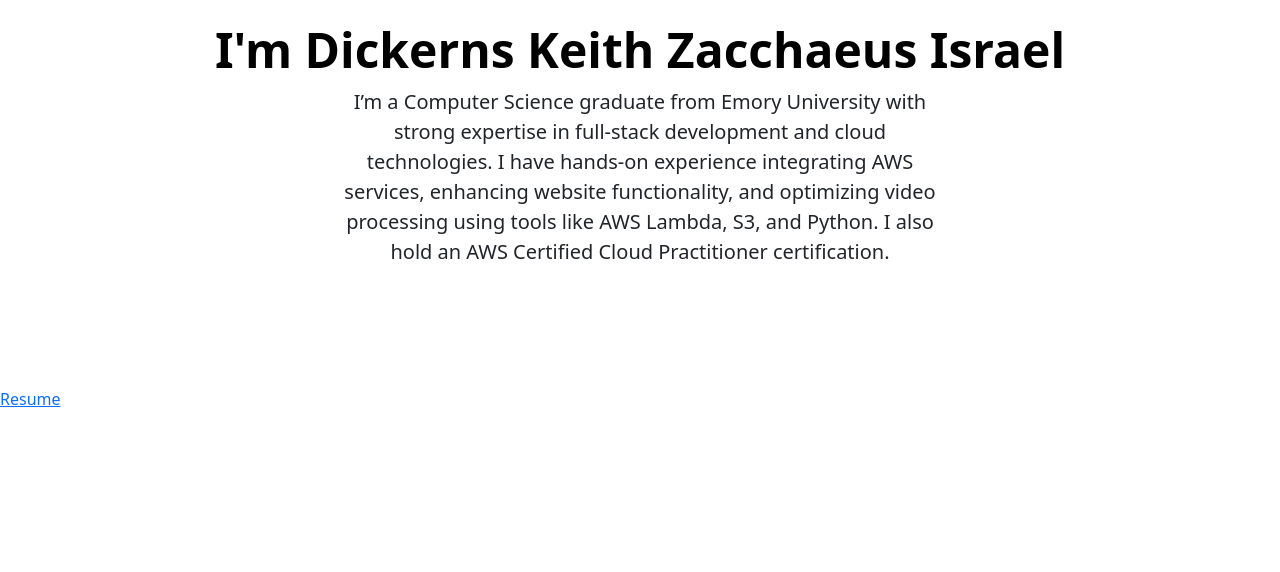
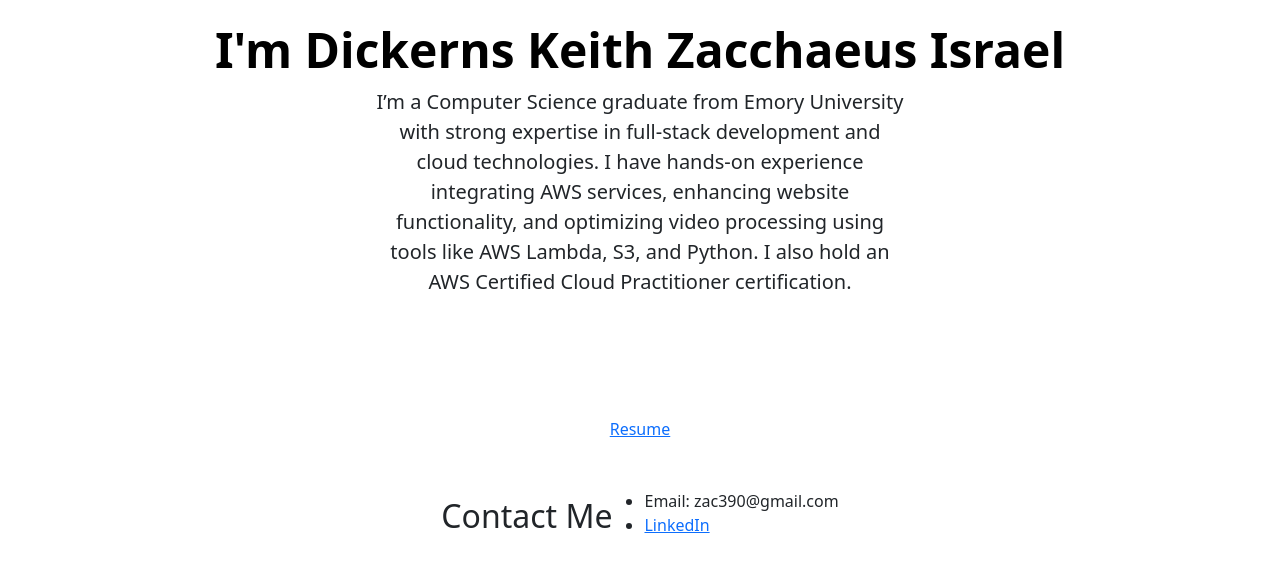
Before and after one commit to ZacIsrael/personal-site, a plain HTML site: page index.html in a window 1280 px wide. Shown: the part 156-728 px from the top of the page. Drawn offline with nearby package versions, Linux system fonts and the light colour scheme.

Commit message:
added a '/Contact Me/' section; centerned all of the elements on the site by giving them the '/container/' class; added a '/container/' class to the style.css file.

```diff
--- a/css/style.css
+++ b/css/style.css
@@ -0,0 +1,14 @@
+
+
+.container {
+
+    /* enables Flexbox, a powerful layout system used to align and
+    distribute elements within a container, even if their size is
+    dynamic or unknown. */
+    display: flex;
+    /* horizontal centering */
+    justify-content: center;
+    /* vertical centering */
+    align-items: center;
+
+}
--- a/index.html
+++ b/index.html
@@ -8,6 +8,9 @@
     <link href="https://cdn.jsdelivr.net/npm/bootstrap@5.3.0-alpha2/dist/css/bootstrap.min.css" rel="stylesheet"
   integrity="sha384-aFq/bzH65dt+w6FI2ooMVUpc+21e0SRygnTpmBvdBgSdnuTN7QbdgL+OapgHtvPp" crossorigin="anonymous">
 
+    <!-- add style.css file -->
+    <link href="./css/style.css" rel="stylesheet">
+
 
 </head>
 <body>
@@ -15,6 +18,7 @@
     <!-- A boostrap hero section that provides a brief introduction about myself
      and my background. -->
     <section id="introduction">
+      <div class="container">
         <!-- "Centered hero" bootstrap example -->
         <div class="px-4 py-5 my-5 text-center">
             <img class="d-block mx-auto mb-4" src="./images/linkedin-2022headshot.png" alt="LinkedIn Profile Pic" width="72" height="57">
@@ -23,15 +27,17 @@
               <p class="lead mb-4">I’m a Computer Science graduate from Emory University with strong expertise in full-stack development and cloud technologies. I have hands-on experience integrating AWS services, enhancing website functionality, and optimizing video processing using tools like AWS Lambda, S3, and Python. I also hold an AWS Certified Cloud Practitioner certification.</p>
             </div>
           </div>
-
-
+        </div>
     </section>
 
     <!-- A resume page that lists my education, work experience, skills, and other relevant
-     information (I'll link my capstone 1/resume project here) -->
-    <section id="resume">
+     information (I'll link my capstone 1/resume project here); mb-5 adds a margin of 5 at the
+     bottom of the section -->
+    <section id="resume" class="mb-5">
+      <div class="container">
         <!-- link to my resume capstone project -->
         <a href="../resume-project/index.html">Resume</a>
+      </div>
     </section>
 
     <!-- A section that showcases any projects or work that I have done in the past. -->
@@ -47,6 +53,17 @@
 
     <!-- A contact me section that includes information for users to get in touch with me. -->
     <section id="contact">
+      <div class="container">
+        <h2>Contact Me</h2>
+        <!-- add a line between 'Contact Me' & the unordered list -->
+
+
+          <ul>
+            <li>Email: zac390@gmail.com</li>
+            <li><a href="https://www.linkedin.com/in/zac-israel-1997491a1/">LinkedIn</a></li>
+          </ul>
+
+      </div>
 
     </section>
 
```
Also changed, not shown: 1 other file.
